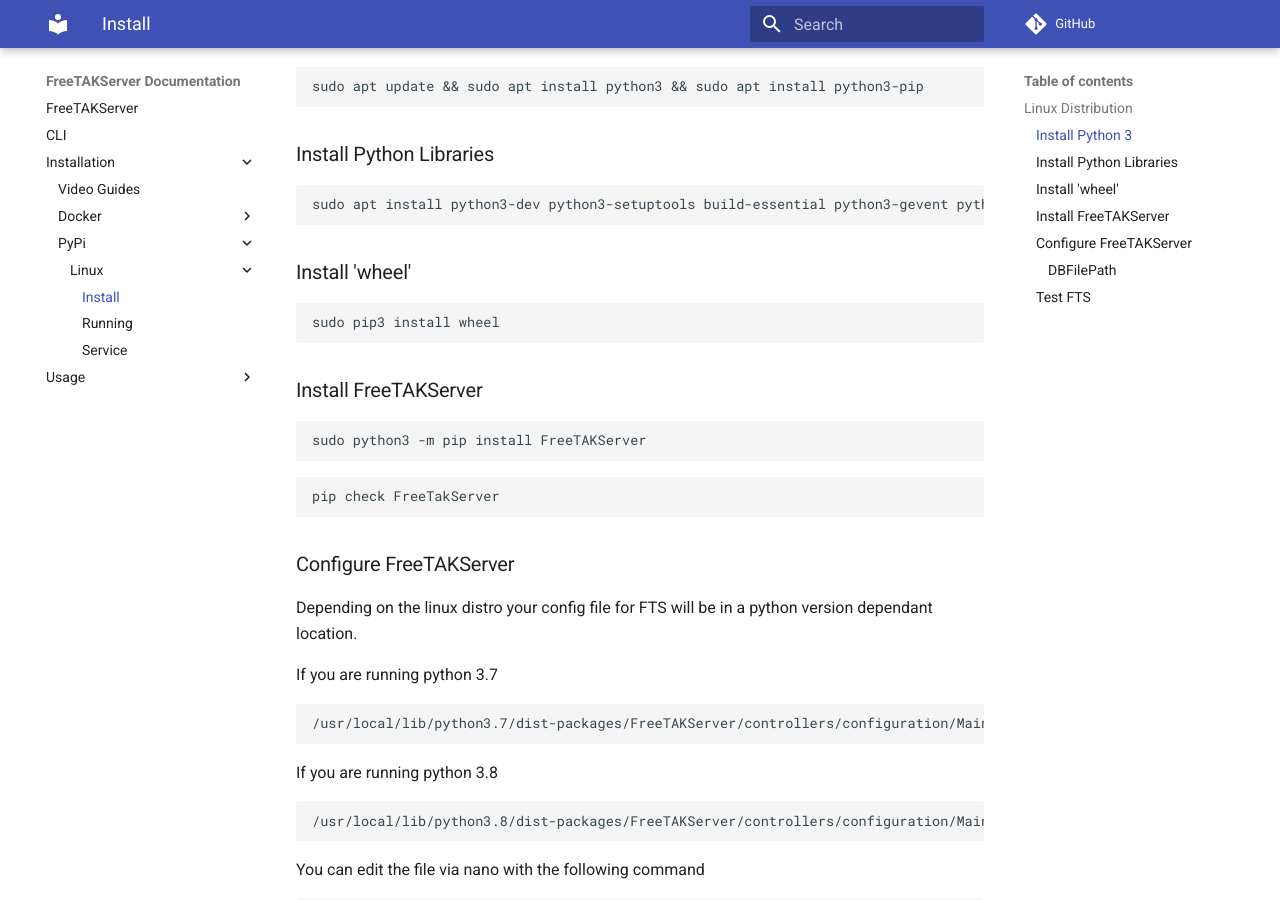
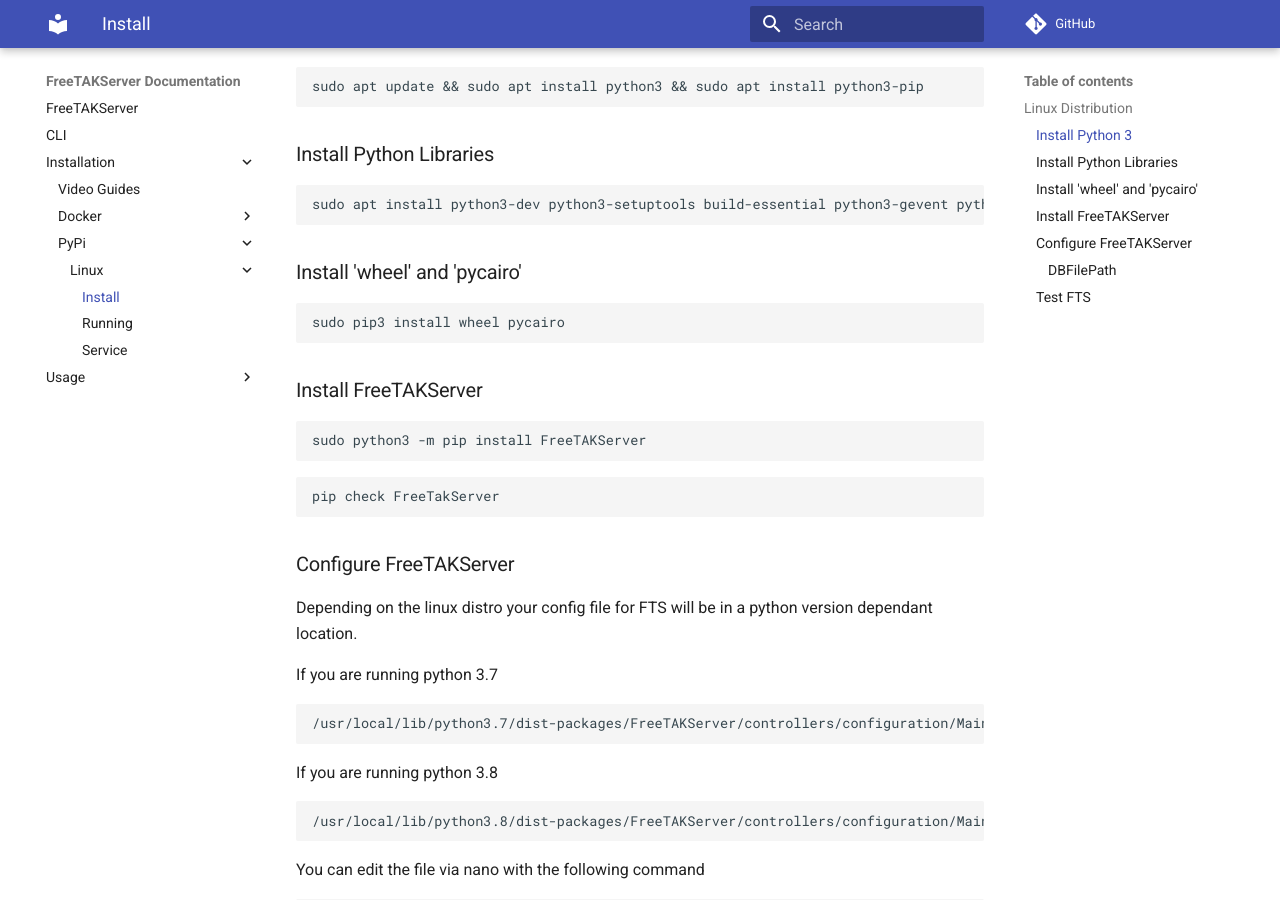
Before and after one commit to FreeTAKTeam/FreeTAKServer-User-Docs, an MkDocs documentation site: the page built from docs/docs/Installation/PyPi/Linux/Install.md, in a window 1280 px wide and 900 px high, scrolled down 333 px. Built offline with MkDocs 1.6.1 and Material for MkDocs 9.7.7, drawn with Linux system fonts in a browser that asks for light colours; comment, search, counter and statistics services are not loaded.

Commit message:
Update Install.md

````diff
--- a/docs/docs/Installation/PyPi/Linux/Install.md
+++ b/docs/docs/Installation/PyPi/Linux/Install.md
@@ -15,9 +15,9 @@
 sudo apt install python3-dev python3-setuptools build-essential python3-gevent python3-lxml libcairo2-dev
 ```
 
-### Install 'wheel'
+### Install 'wheel' and 'pycairo'
 ```bash
-sudo pip3 install wheel
+sudo pip3 install wheel pycairo
 ```
 
 
````
